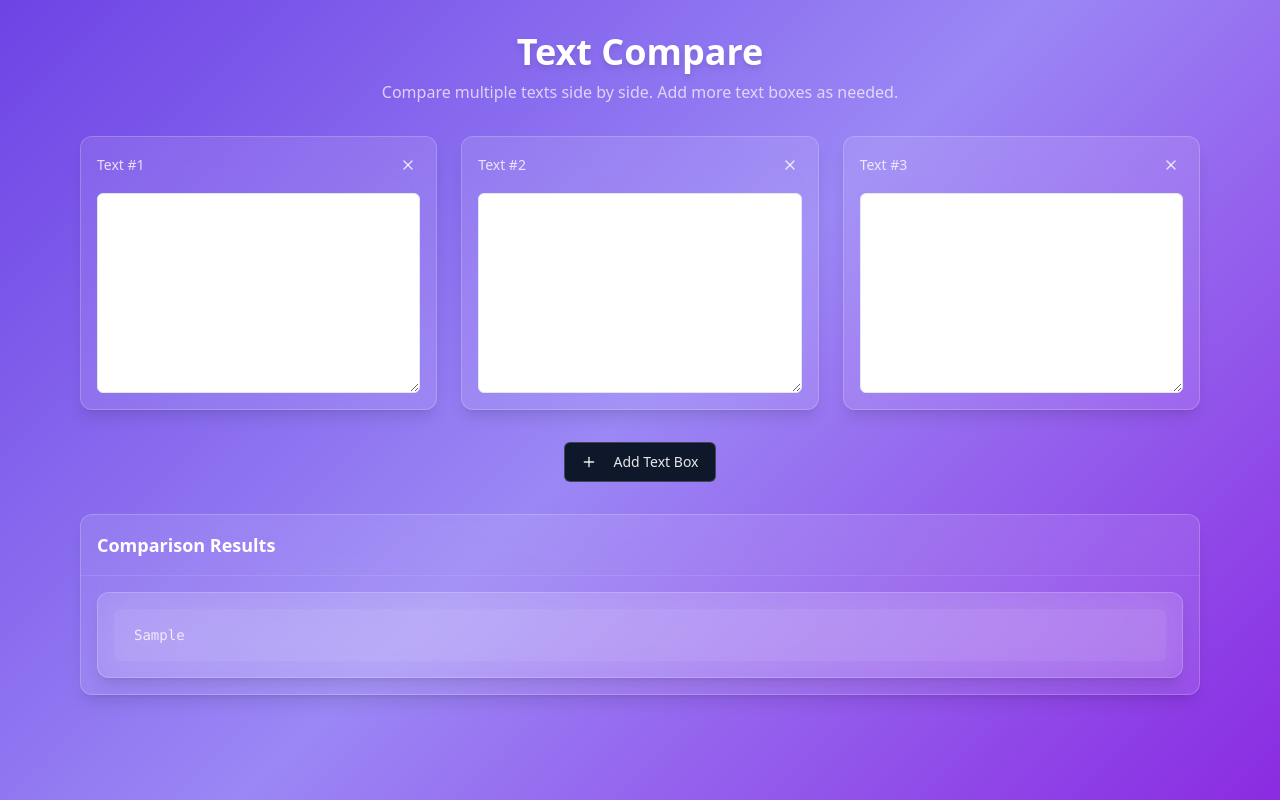
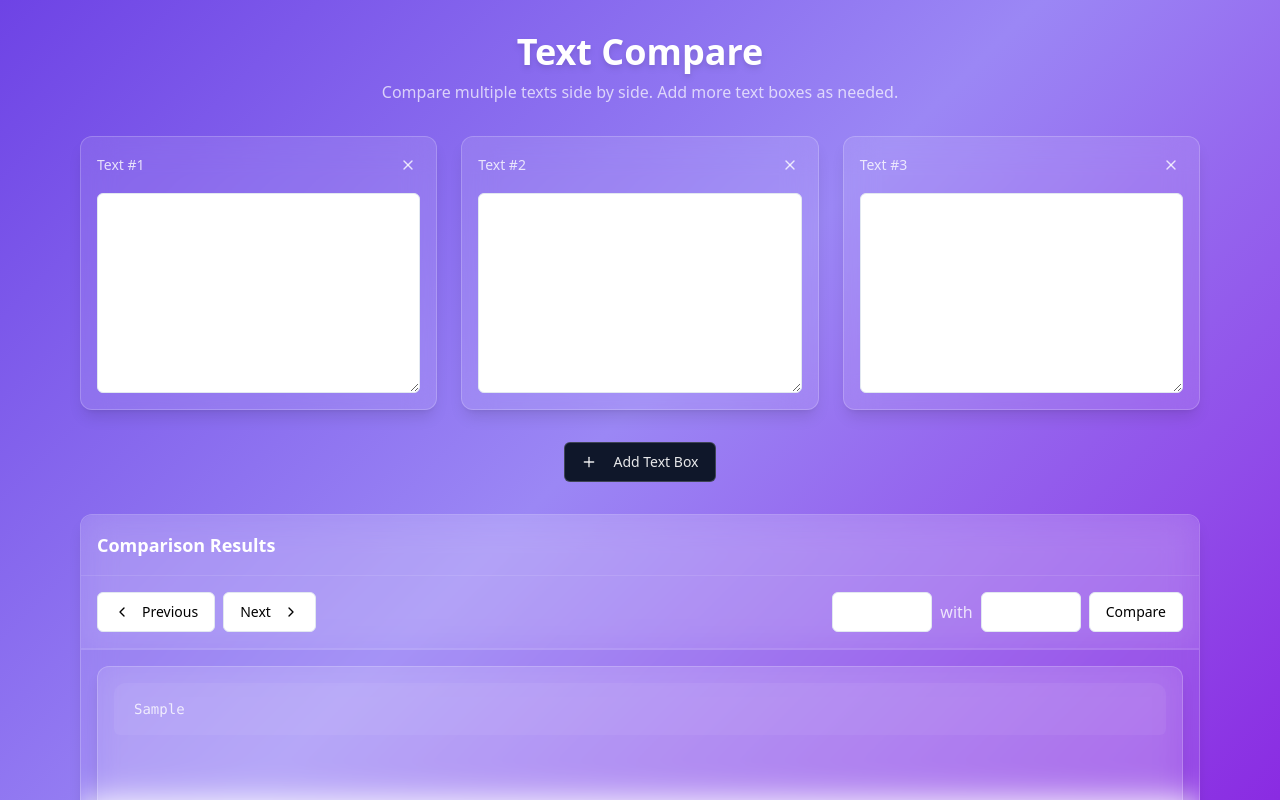
Before and after one commit to baruchiro/frosted-text-alchemy, a React (Vite) app: page / in a window 1280 px wide. Both pictures are taken after typing "Sample", "Sample" into the empty fields and a click on the button "Add Text Box". Shown: the top 800 px of the page. Built offline with nearby package versions, Linux system fonts and the light colour scheme.

Commit message:
feat: Implement text comparison improvements
- Add dropdowns for selecting texts to compare.
- Implement navigation between comparisons.
- Add sticky header for comparison results.
- Disable navigation when specific texts are selected.

```diff
--- a/src/components/DiffDisplay.tsx
+++ b/src/components/DiffDisplay.tsx
@@ -1,8 +1,10 @@
 
-import React, { useState } from "react";
+import React, { useState, useEffect } from "react";
 import { cn } from "@/lib/utils";
-import { ChevronLeftIcon, ChevronRightIcon } from "lucide-react";
+import { ChevronLeftIcon, ChevronRightIcon, RotateCcwIcon } from "lucide-react";
 import { Button } from "@/components/ui/button";
+import { ScrollArea } from "@/components/ui/scroll-area";
+import { Select, SelectContent, SelectItem, SelectTrigger, SelectValue } from "@/components/ui/select";
 
 interface DiffDisplayProps {
   diffs: Array<{ type: 'added' | 'removed' | 'unchanged'; value: string }[]>;
@@ -10,7 +12,19 @@ interface DiffDisplayProps {
 }
 
 const DiffDisplay: React.FC<DiffDisplayProps> = ({ diffs, textBoxIds }) => {
+  // State for tracking which comparison is active
   const [activeComparisonIndex, setActiveComparisonIndex] = useState(0);
+
+  // State for tracking custom comparison selection
+  const [isCustomComparison, setIsCustomComparison] = useState(false);
+  const [firstTextId, setFirstTextId] = useState<string>("0");
+  const [secondTextId, setSecondTextId] = useState<string>("1");
+
+  // Reset custom selection when diffs or textBoxIds change
+  useEffect(() => {
+    setIsCustomComparison(false);
+    setActiveComparisonIndex(0);
+  }, [textBoxIds.length]);
 
   // Only show comparison when we have valid diffs and at least 2 text boxes with content
   if (!diffs.length) {
@@ -21,51 +35,175 @@ const DiffDisplay: React.FC<DiffDisplayProps> = ({ diffs, textBoxIds }) => {
     );
   }
 
-  // Navigation functions
+  // Navigation functions for sequential comparisons
   const goToPrevComparison = () => {
-    setActiveComparisonIndex(prev => (prev > 0 ? prev - 1 : diffs.length - 1));
+    if (activeComparisonIndex > 0) {
+      setActiveComparisonIndex(prev => prev - 1);
+    } else {
+      setActiveComparisonIndex(diffs.length - 1);
+    }
+    setIsCustomComparison(false);
   };
 
   const goToNextComparison = () => {
-    setActiveComparisonIndex(prev => (prev < diffs.length - 1 ? prev + 1 : 0));
+    if (activeComparisonIndex < diffs.length - 1) {
+      setActiveComparisonIndex(prev => prev + 1);
+    } else {
+      setActiveComparisonIndex(0);
+    }
+    setIsCustomComparison(false);
+  };
+
+  // Calculate display text for comparisons
+  const getComparisonText = () => {
+    if (isCustomComparison) {
+      const firstId = parseInt(firstTextId);
+      const secondId = parseInt(secondTextId);
+      return `Comparing Text #${firstId + 1} with Text #${secondId + 1}`;
+    } else {
+      // For sequential comparisons
+      const firstIndex = activeComparisonIndex;
+      const secondIndex = firstIndex + 1;
+      return `Comparing Text #${firstIndex + 1} with Text #${secondIndex + 1}`;
+    }
+  };
+
+  // Handle custom comparison selection
+  const handleCompare = () => {
+    // Check if we have a valid selection
+    const first = parseInt(firstTextId);
+    const second = parseInt(secondTextId);
+
+    // If first and second are different and valid indices, find the appropriate diff
+    if (first !== second && textBoxIds.includes(first) && textBoxIds.includes(second)) {
+      setIsCustomComparison(true);
+    }
+  };
+
+  // Reset to sequential comparison
+  const resetToSequential = () => {
+    setIsCustomComparison(false);
+    setActiveComparisonIndex(0);
+  };
+
+  // Get the current diff to display
+  const getCurrentDiff = () => {
+    if (isCustomComparison) {
+      // For custom comparison, we need to find the appropriate diff
+      // In this implementation, we look at the base indices from the textBoxIds array
+      const baseIndex = 0; // First text is always the base
+      const compareIndex = textBoxIds.indexOf(parseInt(secondTextId));
+
+      if (compareIndex > 0 && compareIndex - 1 < diffs.length) {
+        return diffs[compareIndex - 1];
+      }
+      return diffs[0]; // Fallback
+    }
+
+    // For sequential comparison, use the activeComparisonIndex
+    return diffs[activeComparisonIndex];
   };
 
   return (
     <div className="glass-card animate-fade-in">
+      <div className="sticky top-0 z-10 bg-white/5 backdrop-blur-lg border-b border-white/10 rounded-t-xl">
         <div className="border-b border-white/10 p-4">
           <h3 className="font-semibold text-lg text-white">Comparison Results</h3>
         </div>
 
-      {diffs.length > 1 && (
-        <div className="flex justify-between items-center p-4 border-b border-white/10">
+        <div className="flex flex-wrap justify-between items-center p-4 border-b border-white/10 gap-3">
+          {/* Navigation buttons */}
+          <div className="flex gap-2">
             <Button
               variant="outline"
               className="glass hover:bg-white/20"
               onClick={goToPrevComparison}
+              disabled={isCustomComparison}
             >
               <ChevronLeftIcon className="w-4 h-4 mr-1" /> Previous
             </Button>
-
-          <span className="text-white/80 text-sm">
-            Comparing Text #1 with Text #{textBoxIds[activeComparisonIndex + 1] + 1}
-            <span className="mx-2 text-white/50">·</span>
-            {activeComparisonIndex + 1} of {diffs.length}
-          </span>
 
             <Button
               variant="outline"
               className="glass hover:bg-white/20"
               onClick={goToNextComparison}
+              disabled={isCustomComparison}
             >
               Next <ChevronRightIcon className="w-4 h-4 ml-1" />
             </Button>
+
+            {isCustomComparison && (
+              <Button
+                variant="outline"
+                className="glass hover:bg-white/20"
+                onClick={resetToSequential}
+              >
+                <RotateCcwIcon className="w-4 h-4 mr-1" /> Reset
+              </Button>
+            )}
           </div>
+
+          {/* Status text for sequential comparison */}
+          {!isCustomComparison && diffs.length > 1 && (
+            <span className="text-white/80 text-sm">
+              {getComparisonText()}
+              <span className="mx-2 text-white/50">·</span>
+              {activeComparisonIndex + 1} of {diffs.length}
+            </span>
           )}
 
+          {/* Custom comparison dropdown selectors */}
+          <div className="flex flex-wrap items-center gap-2">
+            <Select
+              value={firstTextId}
+              onValueChange={setFirstTextId}
+            >
+              <SelectTrigger className="glass w-[100px] text-white/90">
+                <SelectValue placeholder="Text #1" />
+              </SelectTrigger>
+              <SelectContent>
+                {textBoxIds.map((id) => (
+                  <SelectItem key={`first-${id}`} value={id.toString()}>
+                    Text #{id + 1}
+                  </SelectItem>
+                ))}
+              </SelectContent>
+            </Select>
+
+            <span className="text-white/80">with</span>
+
+            <Select
+              value={secondTextId}
+              onValueChange={setSecondTextId}
+            >
+              <SelectTrigger className="glass w-[100px] text-white/90">
+                <SelectValue placeholder="Text #2" />
+              </SelectTrigger>
+              <SelectContent>
+                {textBoxIds.map((id) => (
+                  <SelectItem key={`second-${id}`} value={id.toString()}>
+                    Text #{id + 1}
+                  </SelectItem>
+                ))}
+              </SelectContent>
+            </Select>
+
+            <Button
+              variant="outline"
+              className="glass hover:bg-white/20"
+              onClick={handleCompare}
+              disabled={firstTextId === secondTextId}
+            >
+              Compare
+            </Button>
+          </div>
+        </div>
+      </div>
+
       <div className="p-4">
-        <div className="glass-card p-4">
+        <ScrollArea className="h-[500px] glass-card p-4">
           <div className="space-y-1 bg-white/5 p-3 rounded-md">
-            {diffs[activeComparisonIndex].map((line, lineIndex) => (
+            {getCurrentDiff().map((line, lineIndex) => (
               <div
                 key={lineIndex}
                 className={cn(
@@ -81,7 +219,7 @@ const DiffDisplay: React.FC<DiffDisplayProps> = ({ diffs, textBoxIds }) => {
               </div>
             ))}
           </div>
-        </div>
+        </ScrollArea>
       </div>
     </div>
   );
--- a/src/components/TextCompare.tsx
+++ b/src/components/TextCompare.tsx
@@ -45,6 +45,9 @@ const TextCompare: React.FC = () => {
     .filter(box => box.content.trim() !== "")
     .map(box => box.id);
 
+  // Check if we have at least one valid comparison
+  const hasValidComparison = diffs.length > 0;
+
   return (
     <div className="container mx-auto px-4 py-8 max-w-6xl">
       <div className="mb-8 text-center">
@@ -81,9 +84,12 @@ const TextCompare: React.FC = () => {
       </div>
 
       {/* Only show diff display if we have at least one comparison with content */}
-      {diffs.length > 0 && (
+      {hasValidComparison && (
         <div className="mb-8">
-          <DiffDisplay diffs={diffs} textBoxIds={textBoxes.map(box => box.id)} />
+          <DiffDisplay
+            diffs={diffs}
+            textBoxIds={textBoxes.map(box => box.id)}
+          />
         </div>
       )}
     </div>
--- a/src/utils/textCompare.ts
+++ b/src/utils/textCompare.ts
@@ -15,18 +15,17 @@ export const compareTexts = (texts: string[]): DiffResult[][] => {
   // Split all texts into lines
   const textLines = texts.map(text => text.split('\n'));
 
-  // Compare first text with each other text
   const results: DiffResult[][] = [];
 
-  const baseLines = textLines[0];
-
-  for (let i = 1; i < textLines.length; i++) {
+  // Compare each consecutive pair of texts
+  for (let i = 0; i < textLines.length - 1; i++) {
     // Skip empty text comparisons - only compare when both texts have content
-    if (!texts[0].trim() || !texts[i].trim()) {
+    if (!texts[i].trim() || !texts[i + 1].trim()) {
       continue;
     }
 
-    const compareLines = textLines[i];
+    const baseLines = textLines[i];
+    const compareLines = textLines[i + 1];
     const diff: DiffResult[] = [];
 
     // Get max length to iterate through
@@ -53,3 +52,36 @@ export const compareTexts = (texts: string[]): DiffResult[][] => {
 
   return results;
 };
+
+/**
+ * Compare any two specific texts
+ */
+export const compareSpecificTexts = (text1: string, text2: string): DiffResult[] => {
+  if (!text1.trim() || !text2.trim()) {
+    return [];
+  }
+
+  const lines1 = text1.split('\n');
+  const lines2 = text2.split('\n');
+  const diff: DiffResult[] = [];
+
+  const maxLength = Math.max(lines1.length, lines2.length);
+
+  for (let j = 0; j < maxLength; j++) {
+    const line1 = j < lines1.length ? lines1[j] : '';
+    const line2 = j < lines2.length ? lines2[j] : '';
+
+    if (line1 === line2) {
+      diff.push({ type: 'unchanged', value: line1 });
+    } else {
+      if (line1) {
+        diff.push({ type: 'removed', value: line1 });
+      }
+      if (line2) {
+        diff.push({ type: 'added', value: line2 });
+      }
+    }
+  }
+
+  return diff;
+};
```
Lines whose indentation alone changed are shown as unchanged.
